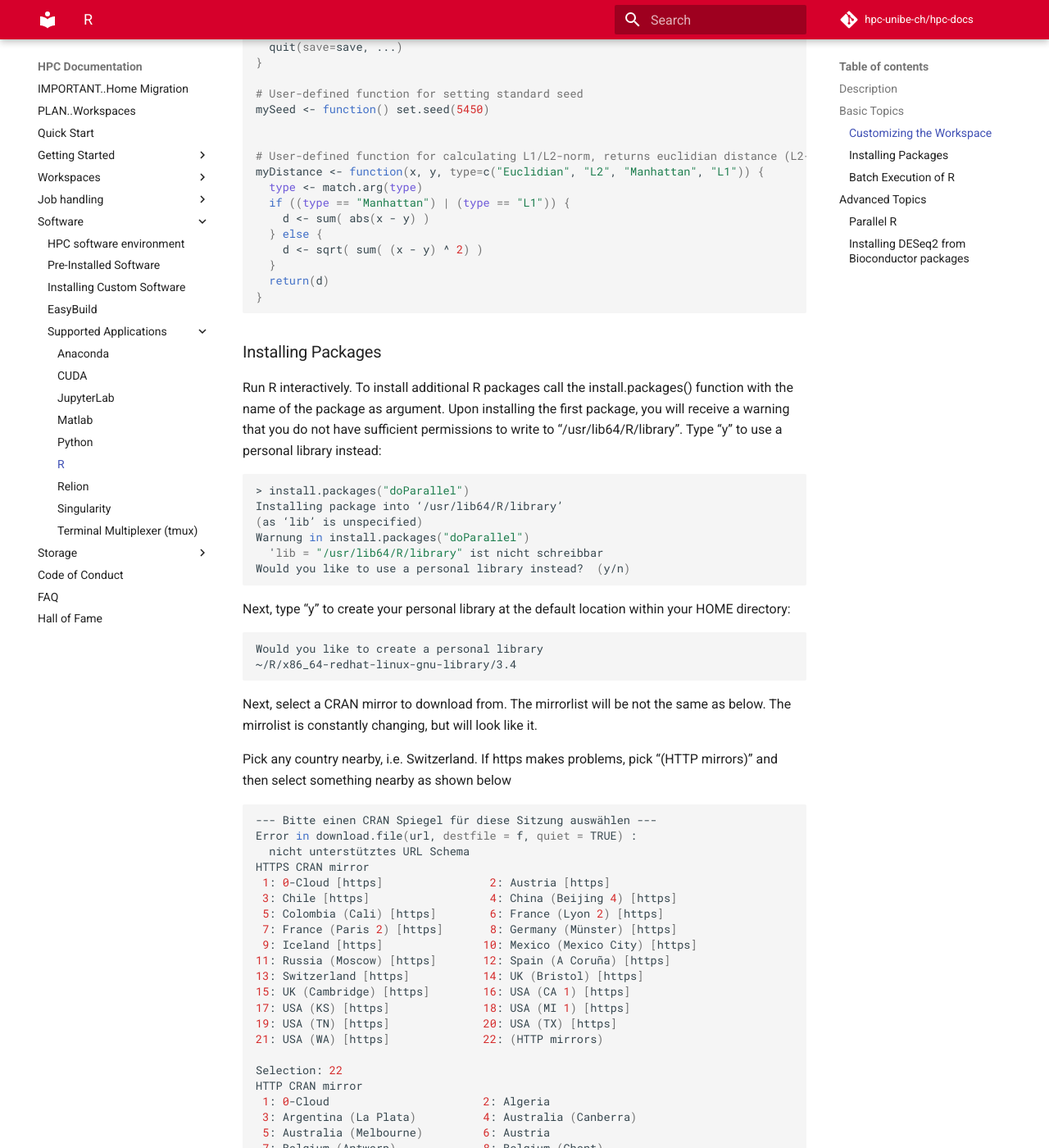
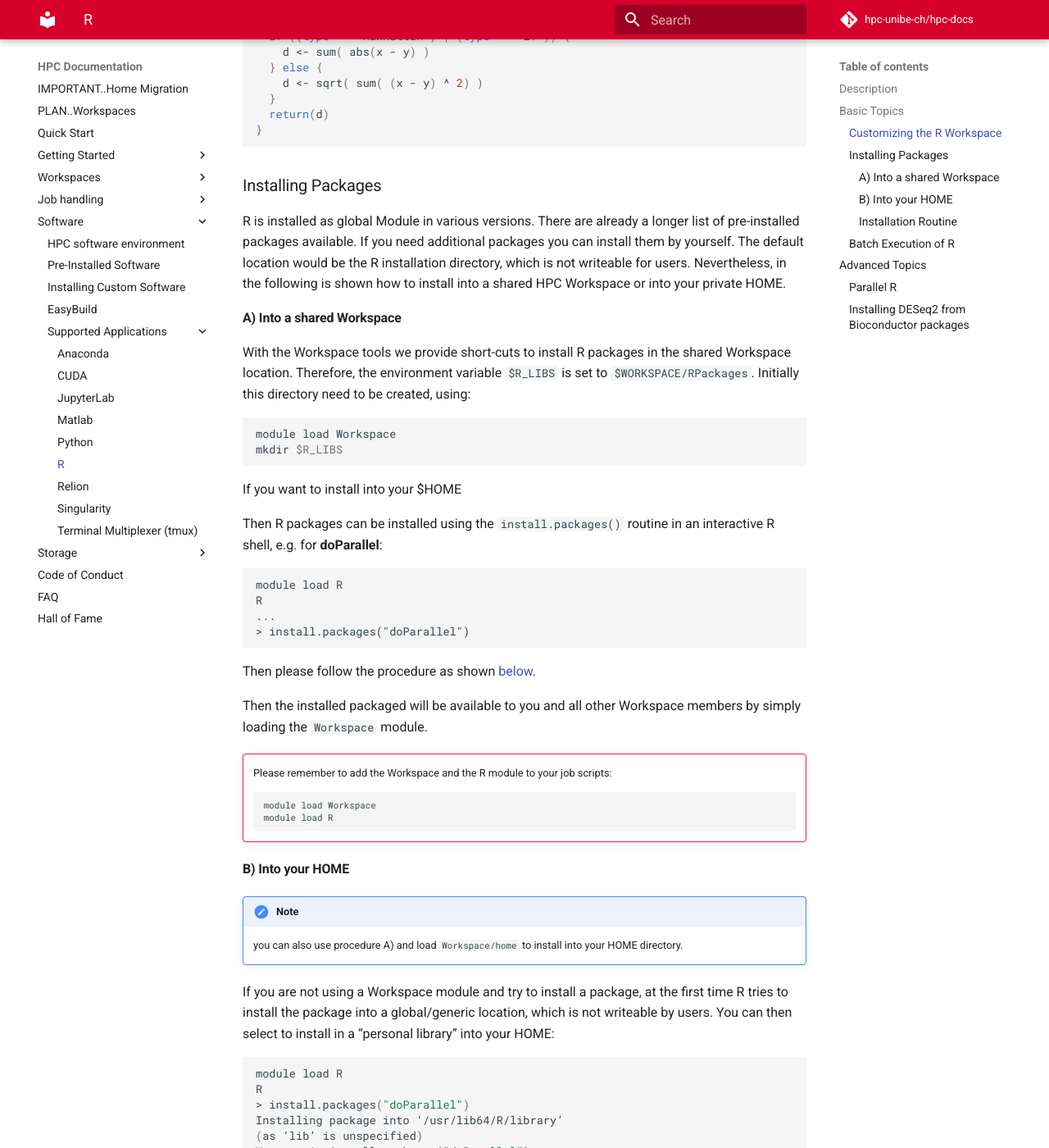
Before and after one commit to hpc-unibe-ch/hpc-unibe-ch.github.io, an MkDocs documentation site: the page built from docs/software/r.md, in a window 1280 px wide and 1400 px high, scrolled down 1484 px. Shown: the whole window at 82% size. Built offline with MkDocs 1.6.1 and Material for MkDocs 9.7.7, drawn with Linux system fonts in a browser that asks for light colours; comment, search, counter and statistics services are not loaded; some of the changed text lies outside the part shown.

Commit message:
Workspace add Py/R/conda/singularity package support

````diff
--- a/docs/software/r.md
+++ b/docs/software/r.md
@@ -2,21 +2,13 @@
 
 ## Description
 
-UBELIX no longer features the R version from EPEL as this version gets automatically updated and therefore things are not reproducible. R isn now provided by an environment module and must be loaded explicitly:
+R is provided by an environment module and must be loaded explicitly:
 
 ```Bash
-module load R/3.4.4-foss-2018a-X11-20180131
-
--bash-4.1$ R --version
-R version 3.4.4 (2018-03-15) -- "Someone to Lean On"
-Copyright (C) 2018 The R Foundation for Statistical Computing
-Platform: x86_64-pc-linux-gnu (64-bit)
-
-R is free software and comes with ABSOLUTELY NO WARRANTY.
-You are welcome to redistribute it under the terms of the
-GNU General Public License versions 2 or 3.
-For more information about these matters see
-http://www.gnu.org/licenses/.
+module load R ##OR## module load R/3.4.4-foss-2018a-X11-20180131
+R --version
+  R version 4.0.0 (2020-04-24) -- "Arbor Day"
+  ...
 ```
 
 The **Vital-IT project** is also providing some versions. The following commands will list the available versions:
@@ -40,7 +32,7 @@ module load R/3.4.2
 
 ## Basic Topics
 
-### Customizing the Workspace
+### Customizing the R Workspace
 
 At startup, unless --no-init-file, or --vanilla was given, R searches for a user profile in the current directory (from where R was started), or in the user's home directory (in that order). A different path of the user profile file can be specified by the R_PROFILE_USER environment variable. The found user profile is then sourced into the workspace. You can use this file to customize your workspace, i.e., to set specific options, define functions, load libraries, and so on. Consider the following example:
 
@@ -63,8 +55,8 @@ q <- function (save="no", ...) {
 mySeed <- function() set.seed(5450)
 
 
-# User-defined function for calculating L1/L2-norm, returns euclidian distance (L2-norm) by default
-myDistance <- function(x, y, type=c("Euclidian", "L2", "Manhattan", "L1")) {
+# User-defined function for calculating L1/L2-norm, returns euclidean distance (L2-norm) by default
+myDistance <- function(x, y, type=c("Euclidean", "L2", "Manhattan", "L1")) {
   type <- match.arg(type)
   if ((type == "Manhattan") | (type == "L1")) {
     d <- sum( abs(x - y) )
@@ -76,10 +68,49 @@ myDistance <- function(x, y, type=c("Euclidian", "L2", "Manhattan", "L1")) {
 ```
 
 ### Installing Packages
+R is installed as global Module in various versions. There are already a longer list of pre-installed packages available. If you need additional packages you can install them by yourself. The default location would be the R installation directory, which is not writeable for users. Nevertheless, in the following is shown how to install into a shared HPC Workspace or into your private HOME.
 
-Run R interactively. To install additional R packages call the install.packages() function with the name of the package as argument. Upon installing the first package, you will receive a warning that you do not have sufficient permissions to write to "/usr/lib64/R/library". Type "y" to use a personal library instead:
+
+#### A) Into a shared Workspace
+With the Workspace tools we provide short-cuts to install R packages in the shared Workspace location. Therefore, the environment variable `$R_LIBS` is set to `$WORKSPACE/RPackages`. Initially this directory need to be created, using:
 
 ```Bash
+module load Workspace
+mkdir $R_LIBS
+```
+If you want to install into your $HOME
+
+Then R packages can be installed using the `install.packages()` routine in an interactive R shell, e.g. for **doParallel**:
+
+```
+module load R
+R
+...
+> install.packages("doParallel")
+```
+
+Then please follow the procedure as shown [below](#installation-routine).
+
+Then the installed packaged will be available to you and all other Workspace members by simply loading the `Workspace` module.
+
+!!! type danger ""
+    Please remember to add the Workspace and the R module to your job scripts:
+    ```
+    module load Workspace
+    module load R
+    ```
+
+
+#### B) Into your HOME
+
+!!! note "Note"
+    you can also use procedure A) and load `Workspace/home` to install into your HOME directory.
+
+If you are not using a Workspace module and try to install a package, at the first time R tries to install the package into a global/generic location, which is not writeable by users. You can then select to install in a "personal library" into your HOME:
+
+```Bash
+module load R
+R
 > install.packages("doParallel")
 Installing package into ‘/usr/lib64/R/library’
 (as ‘lib’ is unspecified)
@@ -93,10 +124,12 @@ Next, type "y" to create your personal library at the default location within yo
 
 ```Bash
 Would you like to create a personal library
-~/R/x86_64-redhat-linux-gnu-library/3.4
+~/R/x86_64-redhat-linux-gnu-library/4.0
 ```
 
-Next, select a CRAN mirror to download from. The mirrorlist will be not the same as below. The mirrolist is constantly changing, but will look like it.
+#### Installation Routine
+
+Next, select a CRAN mirror to download from. The mirror list will be not the same as below. The mirror list is constantly changing, but will look like it.
 
 Pick any country nearby, i.e. Switzerland. If https makes problems, pick "(HTTP mirrors)" and then select something nearby as shown below
 
````
Also changed, not shown: other parts of docs/software/r.md (+1 -1 lines), docs/hpc-workspaces/environment.md (+19 -10 lines), docs/software/Anaconda.md (+3 -0 lines).
